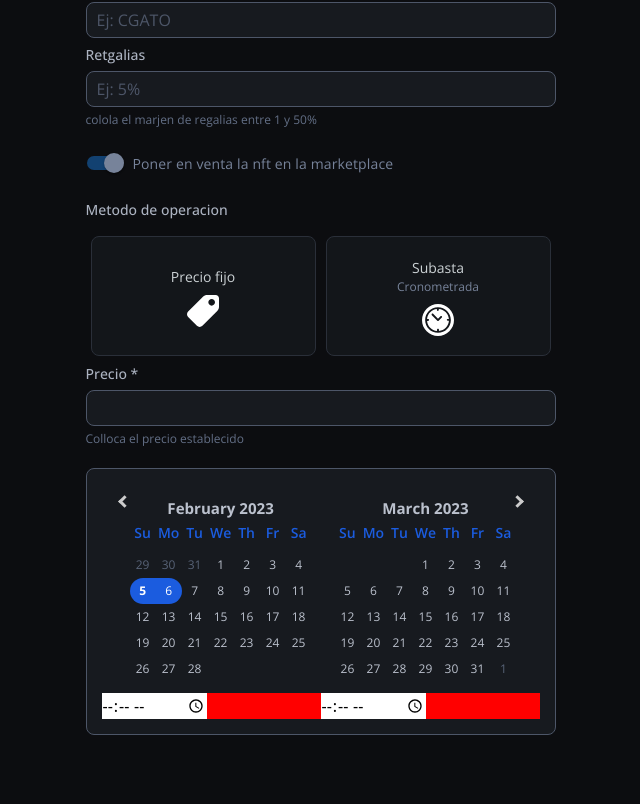
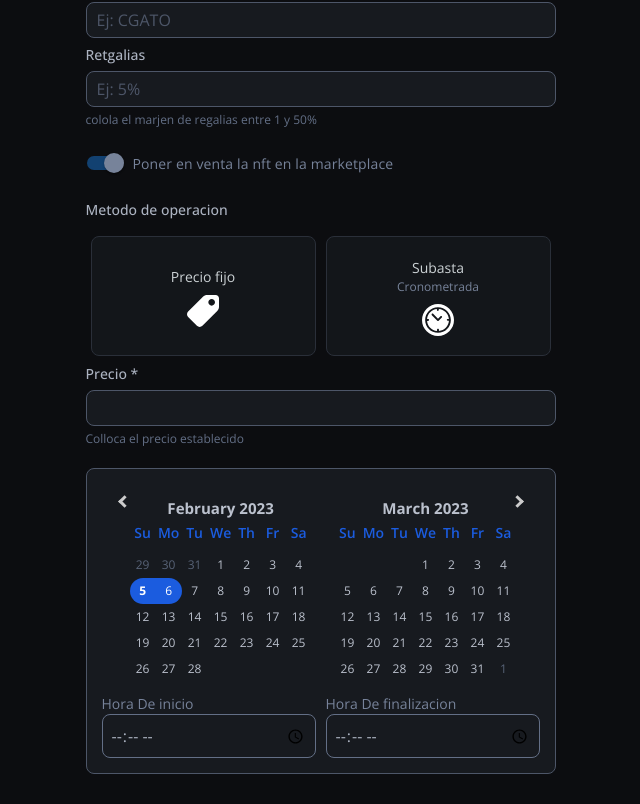
Before and after one commit to angeleesc/wolfy-marketplace-3.0-js, a React (Create React App) app: page /create-new-nft in a window 1280 px wide. Shown: the part 1063-1867 px from the top of the page, without its empty margins (132-772 px from the left). Before the commit the page ends 1828 px from the top, so only its background shows below. Built offline with nearby package versions, Linux system fonts and the light colour scheme.

Commit message:
estetica del time inpu 1

```diff
--- a/src/components/form-controls/pickers/DatePikckerReacDP.jsx
+++ b/src/components/form-controls/pickers/DatePikckerReacDP.jsx
@@ -36,9 +36,12 @@ export default function DatePikckerReacDP({ defaultTime = new Date() }) {
         />
         <div className="grid  grid-cols-2">
           <label className="w-custom-time-piker">
+            <span>Hora De inicio</span>
             <input type="time" />
           </label>
           <label className="w-custom-time-piker">
+          <span>Hora De finalizacion</span>
+
             <input type="time" />
           </label>
         </div>
--- a/src/components/form-controls/pickers/date-picker.scss
+++ b/src/components/form-controls/pickers/date-picker.scss
@@ -16,12 +16,38 @@
 
 .calendar-box {
     background-color: theme("colors.wolf-gray-dark.500");
-    border: 1.5px solid theme("colors.wolf-gray-light.100");
+    border          : 1.5px solid theme("colors.wolf-gray-light.100");
     padding         : 15px;
     border-radius   : 8px;
 }
 
 
-.w-custom-time-piker{
-    background-color: red;
+.w-custom-time-piker {
+    // background-color: red;
+
+    display       : flex;
+    flex-direction: column;
+    margin        : 0 5px;
+
+    &:first-child {
+        margin-left: 0;
+    }
+
+    &:last-child {
+        margin-right: 0;
+    }
+
+    input[type=time] {
+        border          : none;
+        color           : theme("colors.wolf-gray-light.1500");
+        font-size       : 14px;
+        font-family     : "open-sans";
+        font-size       : 16px;
+        padding         : 8px;
+        background-color: transparent;
+        border-radius   : 8px;
+        border          : 1.5px solid theme("colors.wolf-gray-light.500");
+        // width: 100%;
+    }
+
 }
```
